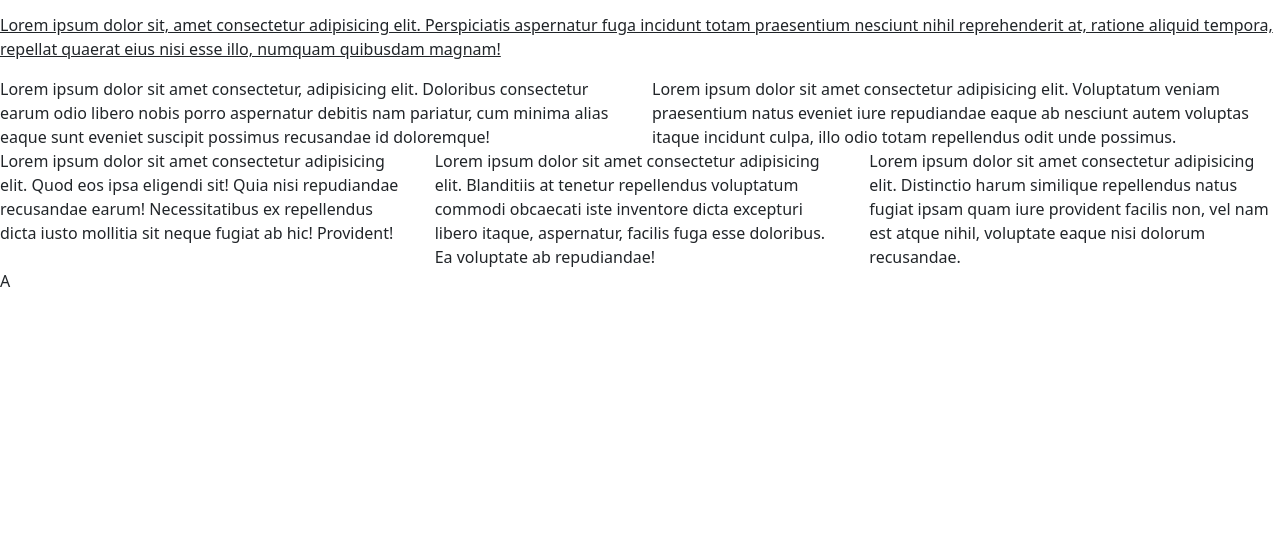
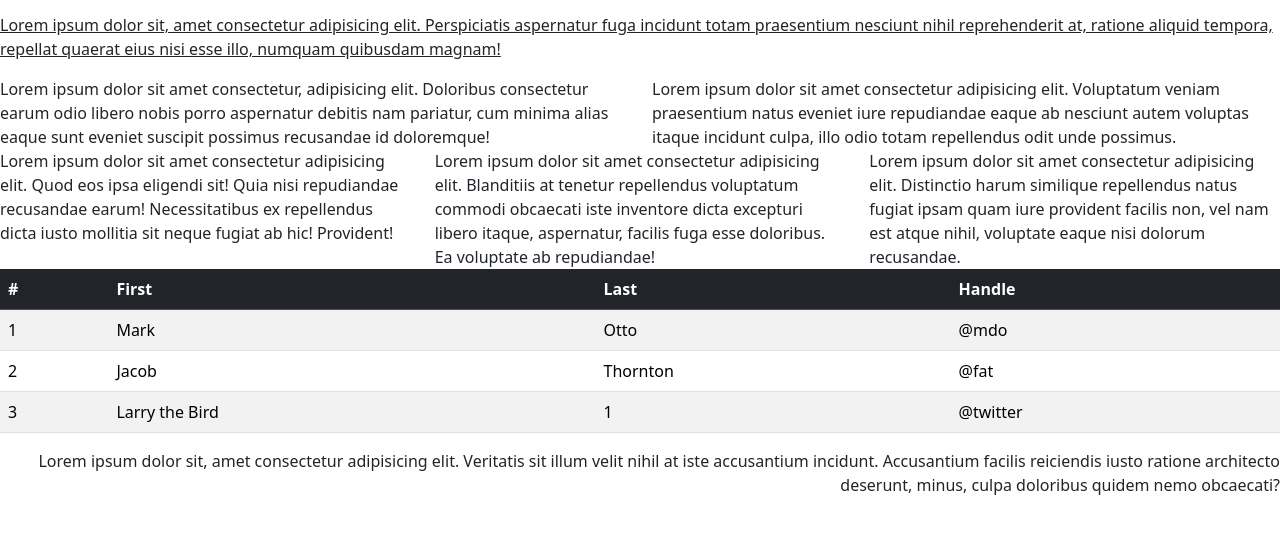
Before and after one commit to mthsmoreira33/atividade-bootstrap-8-10-23, a plain HTML site: page index2.html in a window 1280 px wide. Shown: the part 107-640 px from the top of the page. Drawn offline with nearby package versions, Linux system fonts and the light colour scheme.

Commit message:
add code

```diff
--- a/index2.html
+++ b/index2.html
@@ -22,11 +22,37 @@
         <div class="col">Lorem ipsum dolor sit amet consectetur adipisicing elit. Blanditiis at tenetur repellendus voluptatum commodi obcaecati iste inventore dicta excepturi libero itaque, aspernatur, facilis fuga esse doloribus. Ea voluptate ab repudiandae!</div>
         <div class="col">Lorem ipsum dolor sit amet consectetur adipisicing elit. Distinctio harum similique repellendus natus fugiat ipsam quam iure provident facilis non, vel nam est atque nihil, voluptate eaque nisi dolorum recusandae.</div>
     </div>
-    <table>
-        <tr class="table-dark">
-            A
-        </tr>
+    <table class="table table-striped">
+        <thead>
+            <tr class="table-dark">
+                <th scope="col">#</th>
+                <th scope="col">First</th>
+                <th scope="col">Last</th>
+                <th scope="col">Handle</th>
+            </tr>
+        </thead>
+        <tbody>
+            <tr>
+                <td>1</td>
+                <td>Mark</td>
+                <td>Otto</td>
+                <td>@mdo</td>
+            </tr>
+            <tr>
+                <td>2</td>
+                <td>Jacob</td>
+                <td>Thornton</td>
+                <td>@fat</td>
+            </tr>
+            <tr>
+                <td>3</td>
+                <td>Larry the Bird</td>
+                <td>1</td>
+                <td>@twitter</td>
+            </tr>
+        </tbody>
     </table>
+    <p class="text-end">Lorem ipsum dolor sit, amet consectetur adipisicing elit. Veritatis sit illum velit nihil at iste accusantium incidunt. Accusantium facilis reiciendis iusto ratione architecto deserunt, minus, culpa doloribus quidem nemo obcaecati?</p>
     <script src="https://cdn.jsdelivr.net/npm/bootstrap@5.3.2/dist/js/bootstrap.bundle.min.js" integrity="sha384-C6RzsynM9kWDrMNeT87bh95OGNyZPhcTNXj1NW7RuBCsyN/o0jlpcV8Qyq46cDfL" crossorigin="anonymous"></script>
 </body>
 </html>
```
